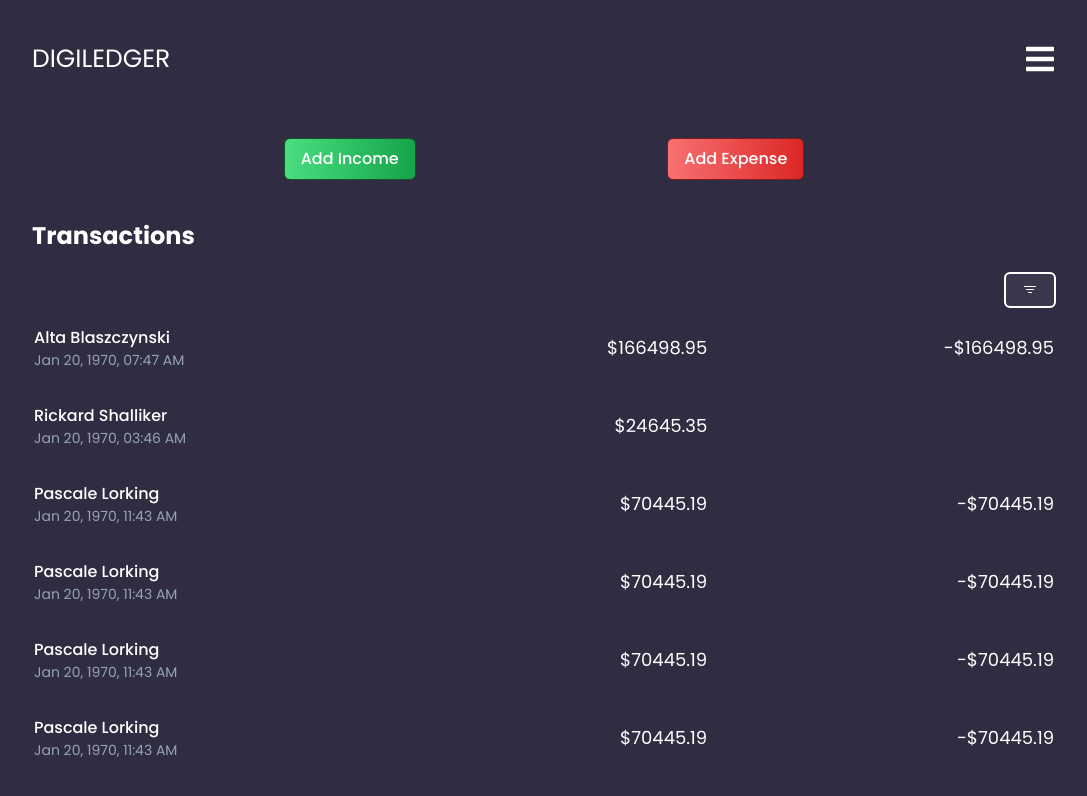
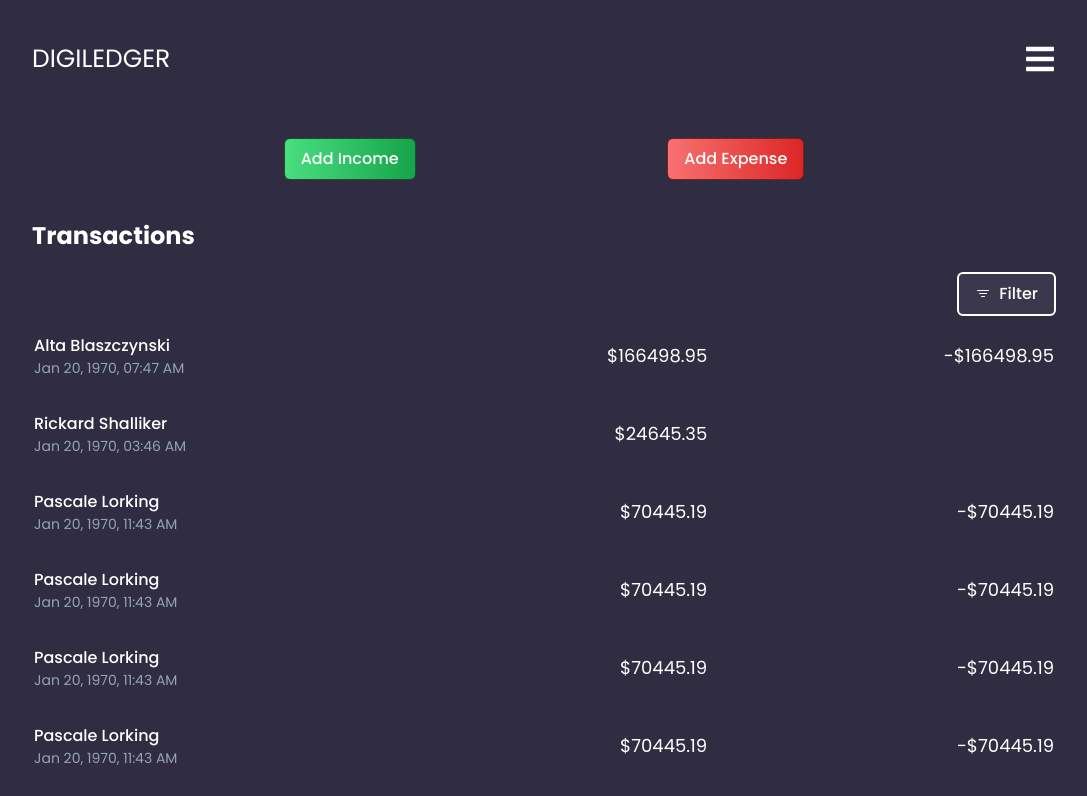
Before and after one commit to AnshumanMahato/Digiledger-Frontend, a React (Create React App) app: page /transactions in a window 1280 px wide. Shown: the top 796 px of the page, without its empty margins (96-1183 px from the left). Built offline with nearby package versions, Linux system fonts and the light colour scheme.

Commit message:
directory restructuring

```diff
--- a/src/components/TransactionTable.jsx
+++ b/src/components/TransactionTable.jsx
@@ -1,4 +1,4 @@
-import Table from "./Table";
+import Table from "./utils/Table";
 import classNames from "classnames";
 
 function TransactionTable({ transactions }) {
--- a/src/components/TransactionsPanel.jsx
+++ b/src/components/TransactionsPanel.jsx
@@ -1,7 +1,7 @@
 import React, { useState } from "react";
 import { BsFilter } from "react-icons/bs";
 import TransactionTable from "./TransactionTable";
-import Button from "./Button";
+import Button from "./utils/Button";
 function TransactionsPanel() {
   const [currentPage, setCurrentPage] = useState(1);
 
@@ -91,8 +91,9 @@ function TransactionsPanel() {
     <div className="container mx-auto">
       <div className="flex justify-between">
         <div className="flex-grow"></div>
-        <Button className="border-2 rounded-md ml-5">
+        <Button className="border-2 rounded-md ml-5 flex items-center">
           <BsFilter />
+          <span className="ml-2">Filter</span>
         </Button>
       </div>
       <TransactionTable transactions={transactions} />
--- a/src/pages/Dashboard.jsx
+++ b/src/pages/Dashboard.jsx
@@ -1,6 +1,6 @@
 import BalanceCard from "../components/BalanceCard";
-import SectionHeader from "../components/SectionHeader";
-import Section from "../components/Section";
+import SectionHeader from "../components/utils/SectionHeader";
+import Section from "../components/utils/Section";
 import TransactionTable from "../components/TransactionTable";
 import { Link } from "react-router-dom";
 
--- a/src/pages/Root.jsx
+++ b/src/pages/Root.jsx
@@ -1,7 +1,6 @@
 import { Outlet } from "react-router-dom";
 import Header from "../components/Header";
 import Footer from "../components/Footer";
-import Nav from "../components/Nav";
 
 function Root() {
   return (
--- a/src/pages/Transactions.jsx
+++ b/src/pages/Transactions.jsx
@@ -1,7 +1,7 @@
-import Section from "../components/Section";
+import Section from "../components/utils/Section";
 import TransactionsPanel from "../components/TransactionsPanel";
-import SectionHeader from "../components/SectionHeader";
-import Button from "../components/Button";
+import SectionHeader from "../components/utils/SectionHeader";
+import Button from "../components/utils/Button";
 
 function Transactions() {
   return (
```
Also changed, not shown: src/components/utils/Button.jsx (renamed from src/components/Button.jsx), src/components/utils/HorizontalCard.js (renamed from src/components/HorizontalCard.js), src/components/utils/LinkButton.jsx (renamed from src/components/LinkButton.jsx), src/components/utils/NavButton.jsx (renamed from src/components/NavButton.jsx), src/components/utils/Section.jsx (renamed from src/components/Section.jsx), src/components/utils/SectionHeader.jsx (renamed from src/components/SectionHeader.jsx), src/components/utils/Table.jsx (renamed from src/components/Table.jsx).
